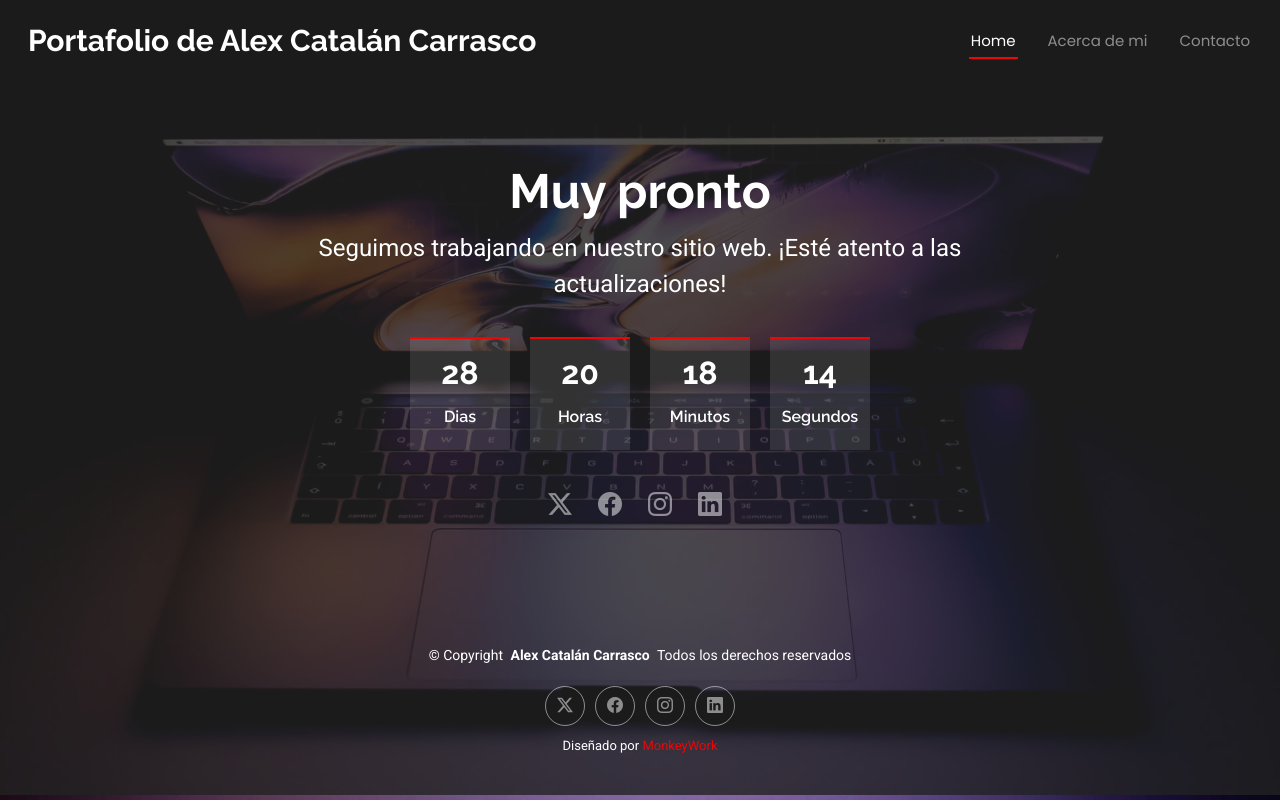
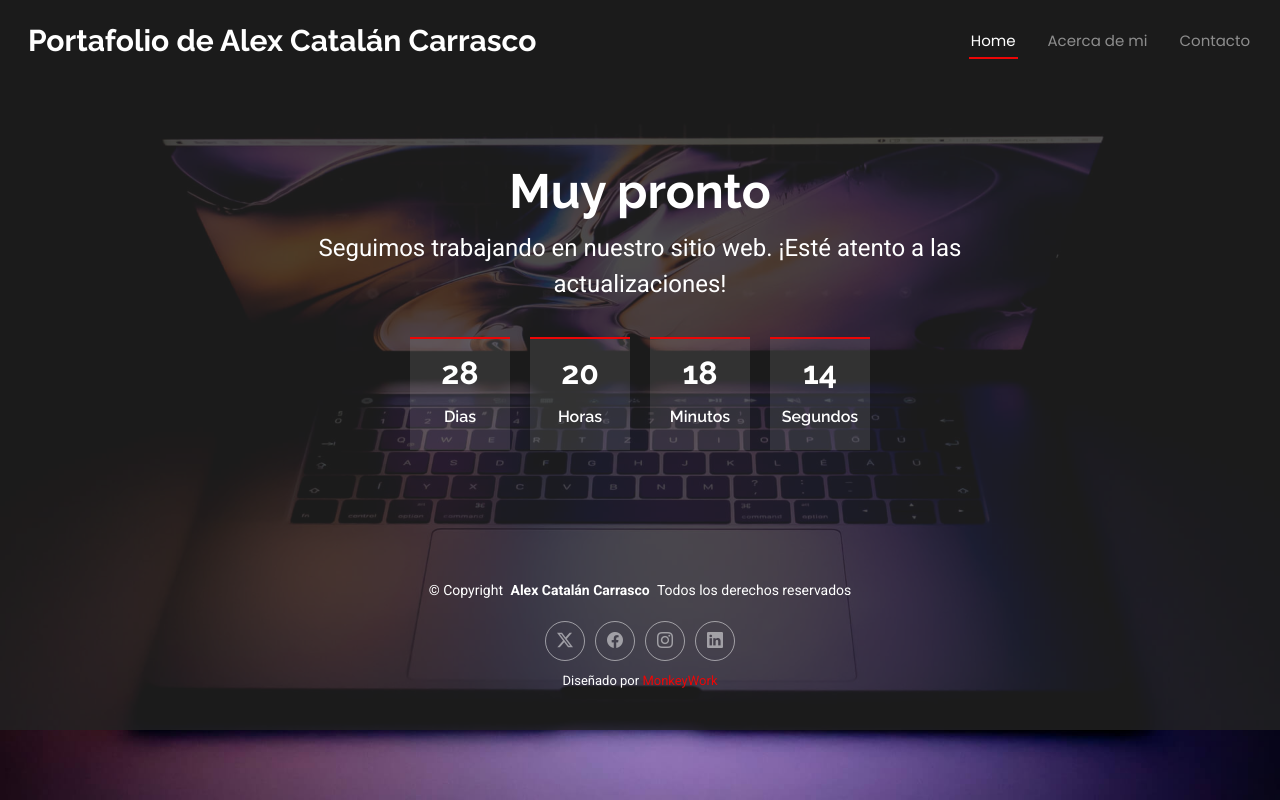
Before and after one commit to alexcatalancarrasco/alexcatalancarrasco.github.io, a plain HTML site: page index.html in a window 1280 px wide. Drawn offline with Linux system fonts and the light colour scheme.

Commit message:
update index coming soon

```diff
--- a/index.html
+++ b/index.html
@@ -77,14 +77,6 @@
               <h4>Segundos</h4>
             </div>
           </div>
-
-          <div class="social-links">
-            <a href="#"><i class="bi bi-twitter-x"></i></a>
-            <a href="#"><i class="bi bi-facebook"></i></a>
-            <a href="#"><i class="bi bi-instagram"></i></a>
-            <a href="#"><i class="bi bi-linkedin"></i></a>
-          </div>
-
         </div>
       </div>
 
```
